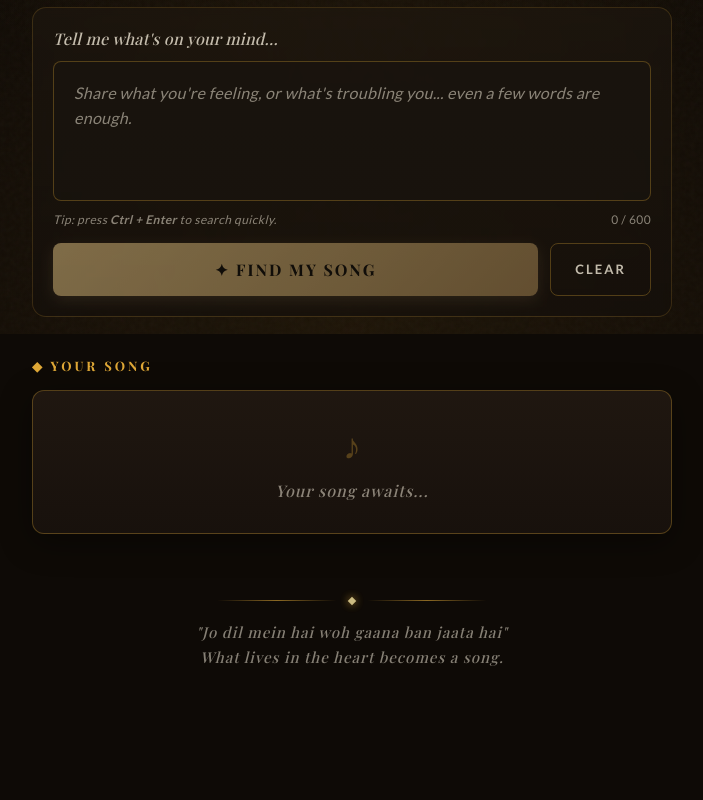
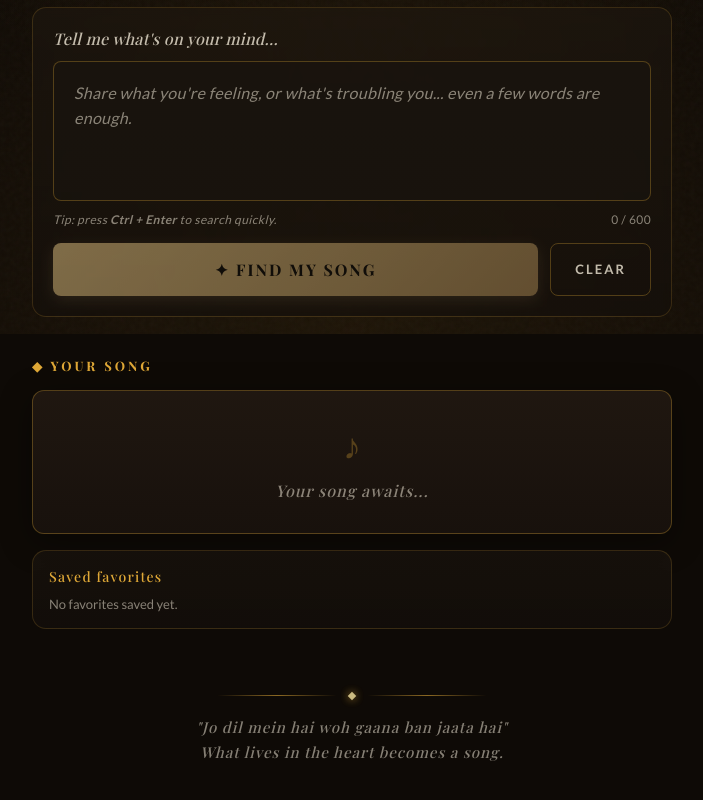
Before and after one commit to dev913913/dil-ki-dawa, a plain HTML site: page index.html in a window 1280 px wide. Shown: the part 466-1266 px from the top of the page, without its empty margins (288-991 px from the left). Before the commit the page ends 1217 px from the top, so only its background shows below. Drawn offline with nearby package versions, Linux system fonts and the light colour scheme; a web font is replaced by a local one.

Commit message:
Keep favorites panel visible independently of current song

```diff
--- a/index.html
+++ b/index.html
@@ -417,9 +417,8 @@ button.clear-btn:hover {
 .mini-btn:hover { border-color: var(--border-focus); background: rgba(223, 168, 55, 0.15); }
 
 .favorites-section {
-  margin-top: 24px;
-  border-top: 1px solid var(--border);
-  padding-top: 18px;
+  margin-top: 16px;
+  padding: 16px;
 }
 
 .favorites-title {
@@ -676,12 +675,12 @@ button.clear-btn:hover {
             ▶ Listen on YouTube
           </a>
         </div>
-        <div class="favorites-section">
-          <div class="favorites-title">Saved favorites</div>
-          <div class="favorites-empty" id="favoritesEmpty">No favorites saved yet.</div>
-          <div class="favorites-list" id="favoritesList"></div>
-        </div>
       </div>
+    </div>
+    <div class="favorites-section glass">
+      <div class="favorites-title">Saved favorites</div>
+      <div class="favorites-empty" id="favoritesEmpty">No favorites saved yet.</div>
+      <div class="favorites-list" id="favoritesList"></div>
     </div>
   </div>
 
```
